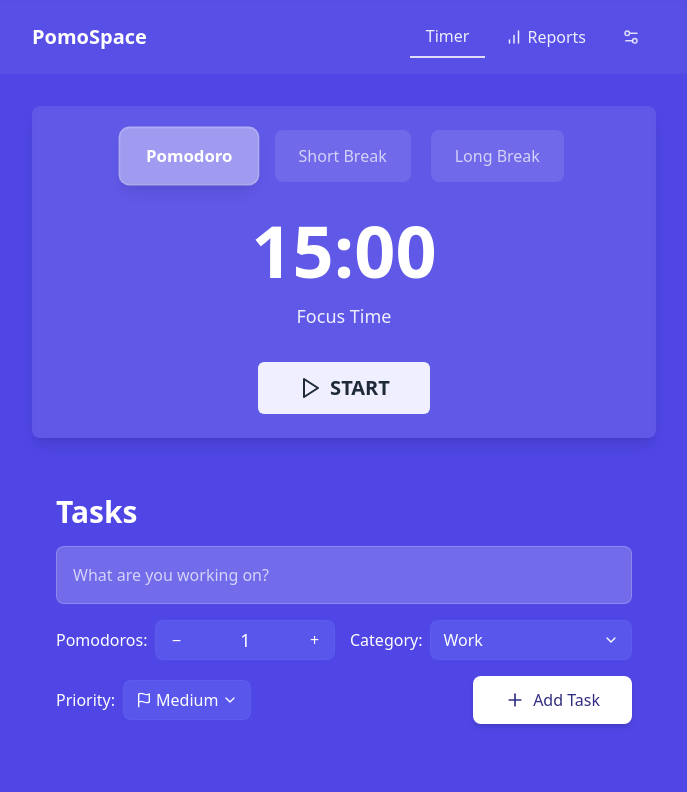
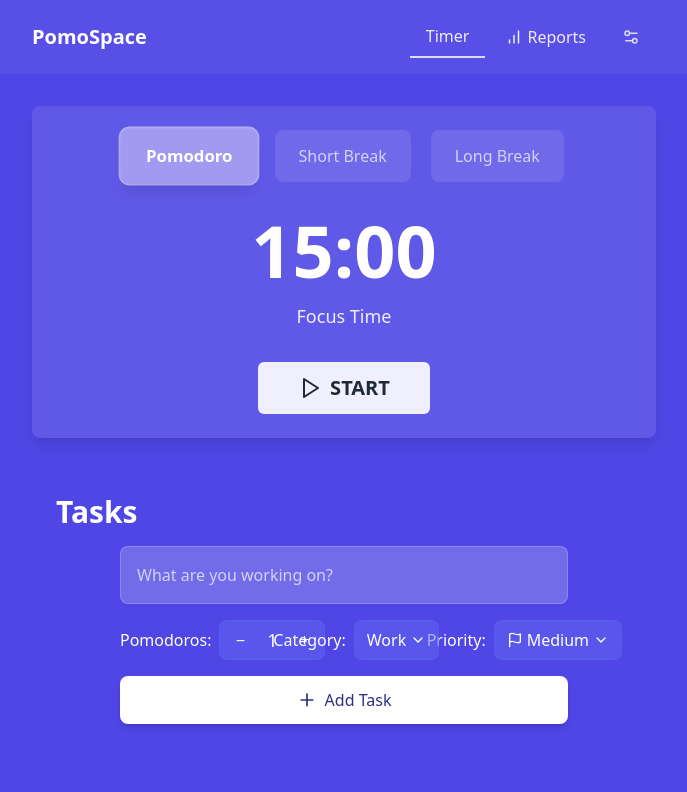
Before and after one commit to JS-qwerty/pomospace, a React (Vite) app: page / in a window 1280 px wide. Shown: the top 792 px of the page, without its empty margins (296-983 px from the left). Built offline with nearby package versions, Linux system fonts and the light colour scheme.

Commit message:
Match task form width to timer box and put all form controls on one line in desktop view

```diff
--- a/src/components/TaskList.tsx
+++ b/src/components/TaskList.tsx
@@ -188,7 +188,7 @@ export const TaskList: React.FC<TaskListProps> = ({
       </h2>
 
       {/* Task Input Form - No box container, just clean controls */}
-      <div className="w-full mb-8 mx-auto">
+      <div className="w-full mb-8 mx-auto max-w-md">
         <div className="relative mb-4">
           <input
             type="text"
@@ -200,7 +200,7 @@ export const TaskList: React.FC<TaskListProps> = ({
           />
         </div>
 
-        <div className="grid grid-cols-1 sm:grid-cols-2 gap-3 mb-4">
+        <div className="grid grid-cols-1 sm:grid-cols-3 gap-3 mb-4">
           {/* Pomodoro Counter */}
           <div className="flex items-center">
             <span className="text-white mr-2 whitespace-nowrap">Pomodoros:</span>
@@ -255,10 +255,8 @@ export const TaskList: React.FC<TaskListProps> = ({
               )}
             </div>
           </div>
-        </div>
 
-        <div className="flex flex-col sm:flex-row sm:items-center sm:justify-between gap-3 mb-1">
-          {/* Priority selector */}
+          {/* Priority selector - Now on same line in desktop view */}
           <div className="flex items-center">
             <span className="text-white mr-2 whitespace-nowrap">Priority:</span>
             <div className="relative flex-grow">
@@ -294,16 +292,16 @@ export const TaskList: React.FC<TaskListProps> = ({
               )}
             </div>
           </div>
+        </div>
 
         {/* Add Task button */}
         <button
-            className="w-full sm:w-auto bg-white hover:bg-white/90 active:bg-white/80 text-indigo-900 px-8 py-3 rounded-lg flex items-center justify-center transition-all duration-150 font-medium text-base shadow-md"
+          className="w-full bg-white hover:bg-white/90 active:bg-white/80 text-indigo-900 px-8 py-3 rounded-lg flex items-center justify-center transition-all duration-150 font-medium text-base shadow-md"
           onClick={addTask}
         >
           <PlusIcon size={20} className="mr-2" />
           Add Task
         </button>
-        </div>
       </div>
 
       {/* Task List Header - For sorting options */}
```
Lines whose indentation alone changed are shown as unchanged.
